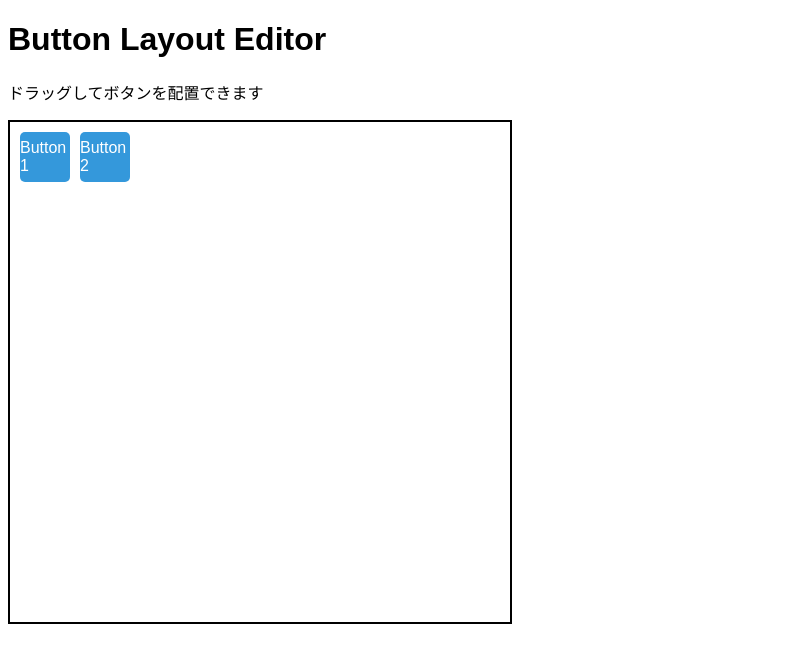
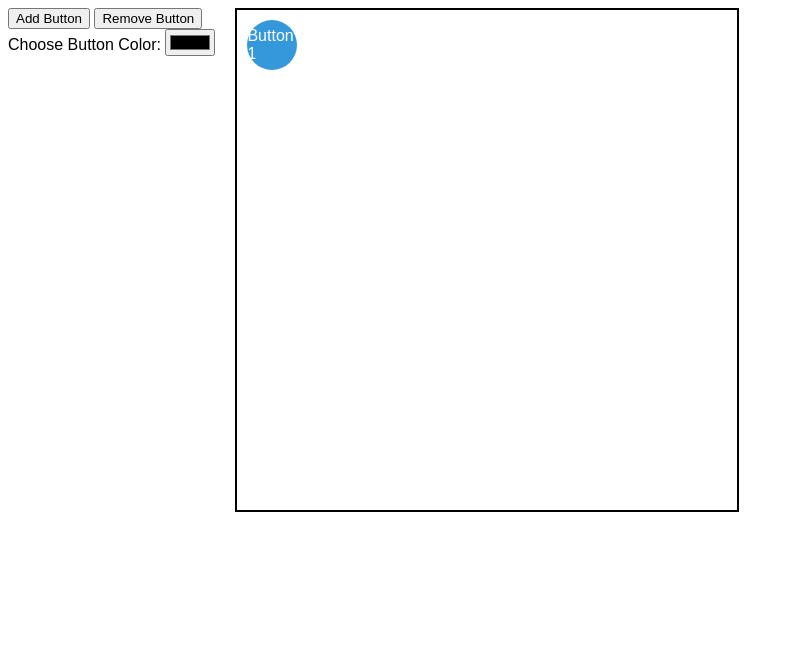
Before and after one commit to SoreiruFactory/button-layout-editor, a plain HTML site: page index.html in a window 1280 px wide. Shown: the whole page, without its empty margins (0-794 px from the left). Drawn offline with Linux system fonts and the light colour scheme.

Commit message:
Update index.html

```diff
--- a/index.html
+++ b/index.html
@@ -7,6 +7,10 @@
   <style>
     body {
       font-family: Arial, sans-serif;
+      display: flex;
+    }
+    #controls {
+      margin-right: 20px;
     }
     #editor {
       width: 500px;
@@ -22,30 +26,68 @@
       display: flex;
       justify-content: center;
       align-items: center;
-      border-radius: 5px;
+      border-radius: 50%; /* ボタンを丸く */
       cursor: move;
       position: absolute;
+    }
+    .color-picker {
+      margin-bottom: 10px;
     }
   </style>
 </head>
 <body>
 
-<h1>Button Layout Editor</h1>
-<p>ドラッグしてボタンを配置できます</p>
+<div id="controls">
+  <button id="addButton">Add Button</button>
+  <button id="removeButton">Remove Button</button>
+  <div class="color-picker">
+    <label for="colorPicker">Choose Button Color:</label>
+    <input type="color" id="colorPicker">
+  </div>
+</div>
 
 <div id="editor">
-  <div class="button" draggable="true" style="left: 10px; top: 10px;">Button 1</div>
-  <div class="button" draggable="true" style="left: 70px; top: 10px;">Button 2</div>
 </div>
 
 <script>
-  const buttons = document.querySelectorAll('.button');
   const editor = document.getElementById('editor');
+  let buttonCounter = 0;
 
-  let draggedButton = null;
-  let offsetX, offsetY;
+  // ボタンの追加
+  document.getElementById('addButton').addEventListener('click', () => {
+    buttonCounter++;
+    const newButton = document.createElement('div');
+    newButton.classList.add('button');
+    newButton.draggable = true;
+    newButton.style.left = '10px';
+    newButton.style.top = '10px';
+    newButton.innerText = `Button ${buttonCounter}`;
+    editor.appendChild(newButton);
+    makeButtonDraggable(newButton);
+  });
 
-  buttons.forEach(button => {
+  // ボタンの削除
+  document.getElementById('removeButton').addEventListener('click', () => {
+    if (editor.lastChild) {
+      editor.removeChild(editor.lastChild);
+      buttonCounter--;
+    }
+  });
+
+  // 色変更
+  document.getElementById('colorPicker').addEventListener('input', (e) => {
+    const color = e.target.value;
+    const buttons = document.querySelectorAll('.button');
+    buttons.forEach(button => {
+      button.style.backgroundColor = color;
+    });
+  });
+
+  // ボタンをドラッグ可能にする
+  function makeButtonDraggable(button) {
+    let draggedButton = null;
+    let offsetX, offsetY;
+
     button.addEventListener('dragstart', (e) => {
       draggedButton = e.target;
       offsetX = e.offsetX;
@@ -60,11 +102,10 @@
         draggedButton = null;
       }
     });
-  });
+  }
 
-  editor.addEventListener('dragover', (e) => {
-    e.preventDefault(); // デフォルトの動作を無効にして、ドロップを有効化
-  });
+  // 初期のボタンを1つ作成
+  document.getElementById('addButton').click();
 </script>
 
 </body>
```
